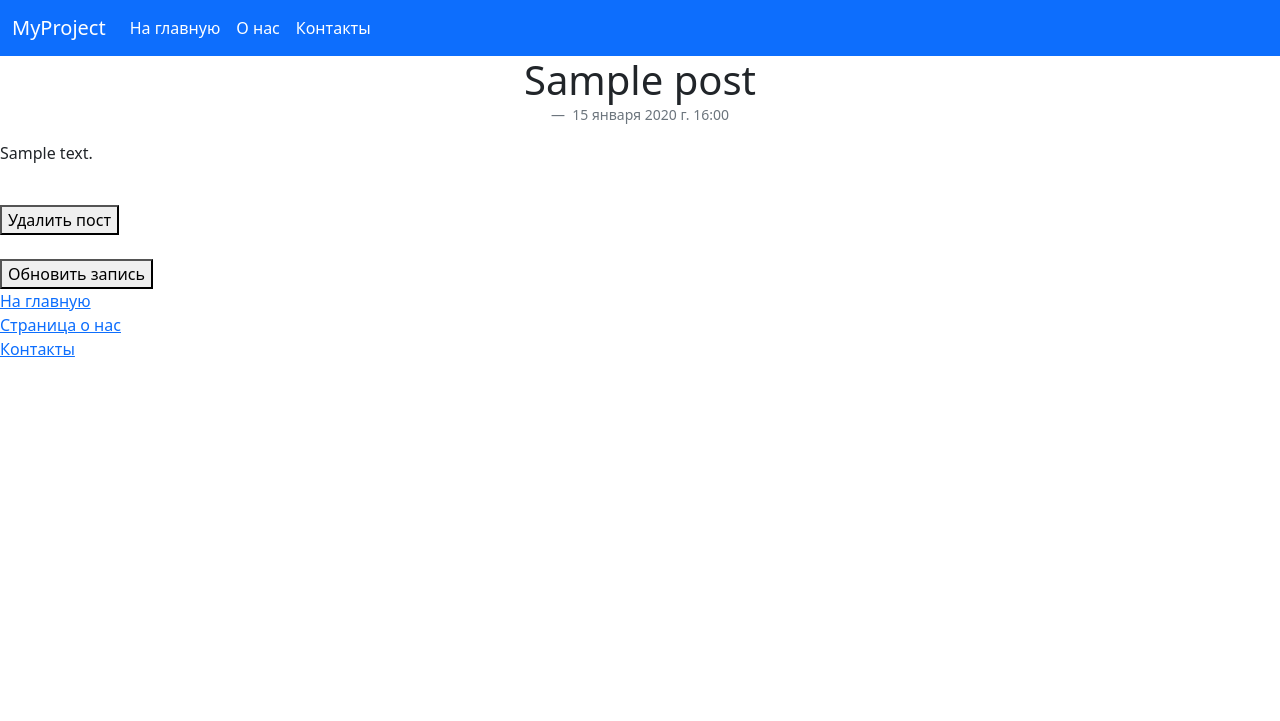
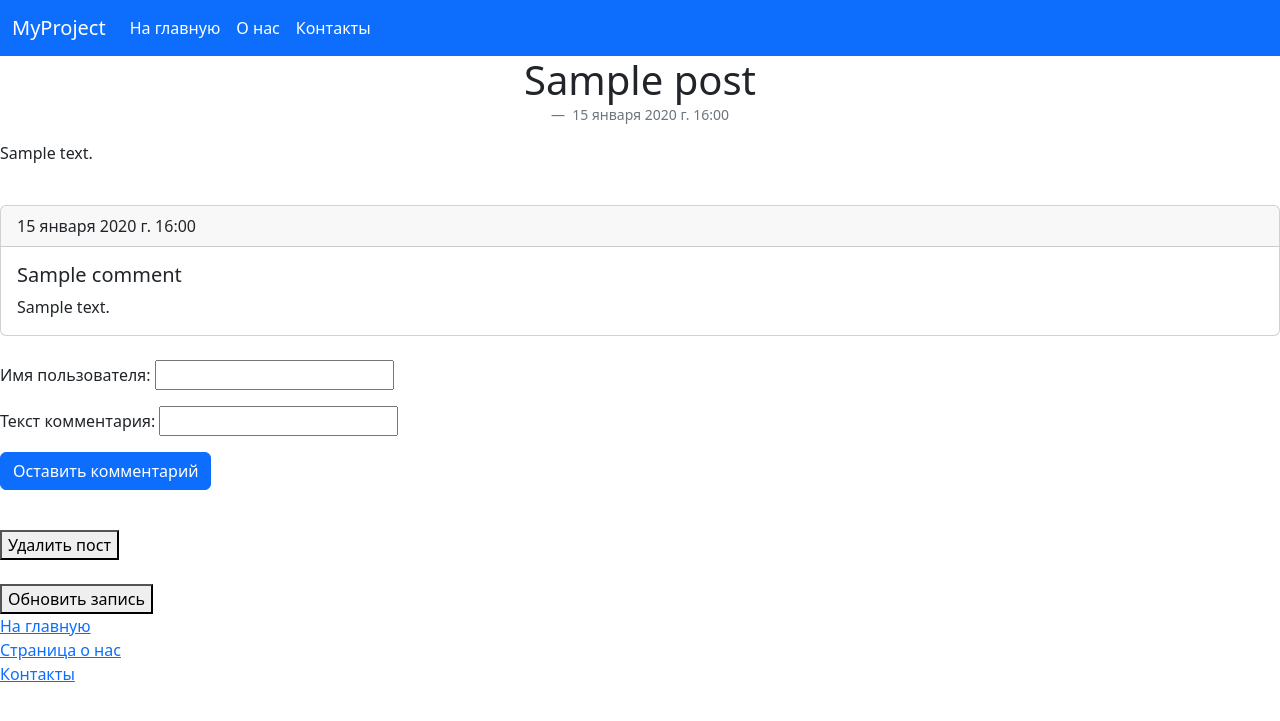
Before and after one commit to kalilovnurtilek/my_dyplom_work, a Django app: page /post/1/ in a window 1280 px wide. Shown: the top 721 px of the page. Run offline with Django 5.2, Linux system fonts and the light colour scheme; tables that the repository leaves empty hold one stand-in row (values such as "Sample post").

Commit message:
02/04/2025

```diff
--- a/posts/admin.py
+++ b/posts/admin.py
@@ -1,5 +1,5 @@
 from django.contrib import admin
-from posts.models import Post
+from posts.models import Post, Comment
 
 # простой способ регистрации модели в админке
 # admin.site.register(Post)
@@ -13,3 +13,7 @@ class PostAdmin(admin.ModelAdmin):
     list_display=["title", "created","status"]
     list_filter=["status",]
     list_editable = ["status",]
+
+@admin.register(Comment)
+class CommentAdmin(admin.ModelAdmin):
+    list_display = ["post", "name", "created"]
--- /dev/null
+++ b/posts/forms.py
@@ -0,0 +1,12 @@
+from django import forms
+from posts.models import Comment, Post
+
+class CommentForm(forms.ModelForm):
+    class Meta:
+        model = Comment
+        fields =("name","text")
+
+class PostForm(forms.ModelForm):
+    class Meta:
+        model = Post
+        fields = ("title", "content")
--- a/posts/models.py
+++ b/posts/models.py
@@ -1,18 +1,10 @@
 from django.db import models
 
 class Post(models.Model):
-    title = models.CharField(
-        max_length=300,
-        verbose_name="Заголовок")
-    content = models.TextField(
-        verbose_name="Содержание"
-    )
-    created = models.DateTimeField(
-        auto_now=True,
-        verbose_name="Дата создание")
-    status = models.BooleanField(
-        default=True,
-        verbose_name="Статус публикации")
+    title = models.CharField( max_length=300,verbose_name="Заголовок")
+    content = models.TextField(verbose_name="Содержание")
+    created = models.DateTimeField(auto_now=True,verbose_name="Дата создание")
+    status = models.BooleanField(default=True,verbose_name="Статус публикации")
 
     def __str__(self):
         return self.title
@@ -21,3 +13,19 @@ class Post(models.Model):
         ordering = ('-created',)
         verbose_name = "Пост"
         verbose_name_plural = "Посты"
+
+
+
+class Comment(models.Model):
+    post = models.ForeignKey( Post, on_delete=models.CASCADE,related_name="post_comment",verbose_name="Пост")
+    name = models.CharField(max_length=16,verbose_name="Имя пользователя")
+    text = models.CharField(max_length=300,verbose_name="Текст комментария")
+    created = models.DateTimeField(auto_now=True,verbose_name="Дата создания")
+
+    def __str__(self):
+        return f"{self.post.title}- {self.name}"
+
+    class Meta:
+        ordering = ('-created',)
+        verbose_name = "Комментарий"
+        verbose_name_plural = "Комментарии"
--- a/posts/views.py
+++ b/posts/views.py
@@ -1,8 +1,10 @@
-from django.shortcuts import render
+from django.shortcuts import render, redirect
 from django.http import HttpResponse
-from posts.models import Post
 from django.urls import reverse_lazy
 from django.views import generic
+
+from posts.models import Post
+from posts.forms import CommentForm, PostForm
 
 def hello(request):
     body = "<h1>Hello</h1>"
@@ -58,16 +60,41 @@ class PostDetailView(generic.DetailView):
     context_object_name ='post'
     template_name= "posts/post_detail.html"
 
+    def post(self, request, pk):
+        # post_id = request.POST.get("post_id",None)
+        post= Post.objects.get(pk=pk)
+        form = CommentForm(request.POST)
+
+        # name=request.POST.get("name", None)
+        # text = request.POST.get('text', None)
+        # if name and text:
+        #     comment = Comment.objects.create(name=name,text=text,post=post)
+        #     comment.save()
+
+        if form.is_valid():
+            pre_saved_comment = form.save(commit=False)
+            pre_saved_comment.post=post
+            pre_saved_comment.save()
+
+            return redirect('post-detail', pk)
+
+    def get_context_data(self, **kwargs):
+        context = super().get_context_data(**kwargs)
+        context["form"]= CommentForm()
+        context["title"]="Просмотр поста"
+        return context
+
 class PostCreateView(generic.CreateView):
     model = Post
     template_name = 'posts/post_create.html'
     fields=["title","content"]
     success_url = reverse_lazy("index-page")
+    form = PostForm
 
 class PostUpdateView(generic.UpdateView):
     model = Post
     template_name = 'posts/post_update.html'
-    fields=["title","content"]
+    form_class = PostForm
     success_url = reverse_lazy("index-page")
 
 
@@ -76,35 +103,8 @@ class PostDeleteView(generic.DeleteView):
     success_url= reverse_lazy("index-page")
 
 
-
 class AboutView(generic.TemplateView):
     template_name="posts/about.html"
     extra_context = {
         "title": "Страница о нас"
     }
-
-
-#def get_about(request):
-#     context = {
-#         "title": "Страница о нас"
-#     }
-#     return render(request, "posts/about.html", context = context)
-
-
-# def get_post(request):
-#     context = {
-#         "title":"Получить сообщение"
-#     }
-#     return render(request, "posts/post_create.html", context=context)
-
-# def update_post(request):
-#     context = {
-#         "title":"Изменить сообщение"
-#     }
-#     return render(request, "posts/post_update.html", context=context)
-
-# def delete_post(request):
-#     context = {
-#         "title":"Удалить пост"
-#     }
-#     return render(request, "posts/post_deletehtml", context=context)
--- a/templates/posts/post_detail.html
+++ b/templates/posts/post_detail.html
@@ -11,6 +11,43 @@
   </figure>
   <p>{{post.content}}</p>
 
+  {% for comment in post.post_comment.all|slice:":4" %}
+  <br><div class="card">
+    <div class="card-header">
+      {{ comment.created }}
+    </div>
+    <div class="card-body">
+      <h5 class="card-title">{{ comment.name }}</h5>
+      <p class="card-text">{{ comment.text }}</p>
+    </div>
+  </div><br>
+  {% endfor %}
+
+ <form action="" method="post">
+  {% csrf_token %}
+  <!-- <input type="hidden" value="{{ post.id }}" name="post.id">
+  <div class="mb-3 row">
+    <label for="inputName" class="col-sm-2 col-form-label">Имя пользователя</label>
+    <div class="col-sm-10">
+      <input type="text" class="form-control" id="inputName" name="name">
+    </div>
+  </div>
+
+  <div class="mb-3 row">
+    <label for="inputText" class="col-sm-2 col-form-label">Текст комментария</label>
+    <div class="col-sm-10">
+      <input type="text" class="form-control" id="inputText" name="text">
+    </div>
+  </div> -->
+
+  {{ form.as_p }}
+  <div class="col-auto">
+    <button type="submit" class="btn btn-primary mb-3">Оставить комментарий</button>
+  </div>
+
+</form>
+
+
 <br>
 <form action="{% url 'post-delete' post.id %}" method="get">
 {% csrf_token %}
```
Also changed, not shown: posts/migrations/0005_alter_post_options_comment.py (added), posts/migrations/0006_alter_comment_options.py (added).
